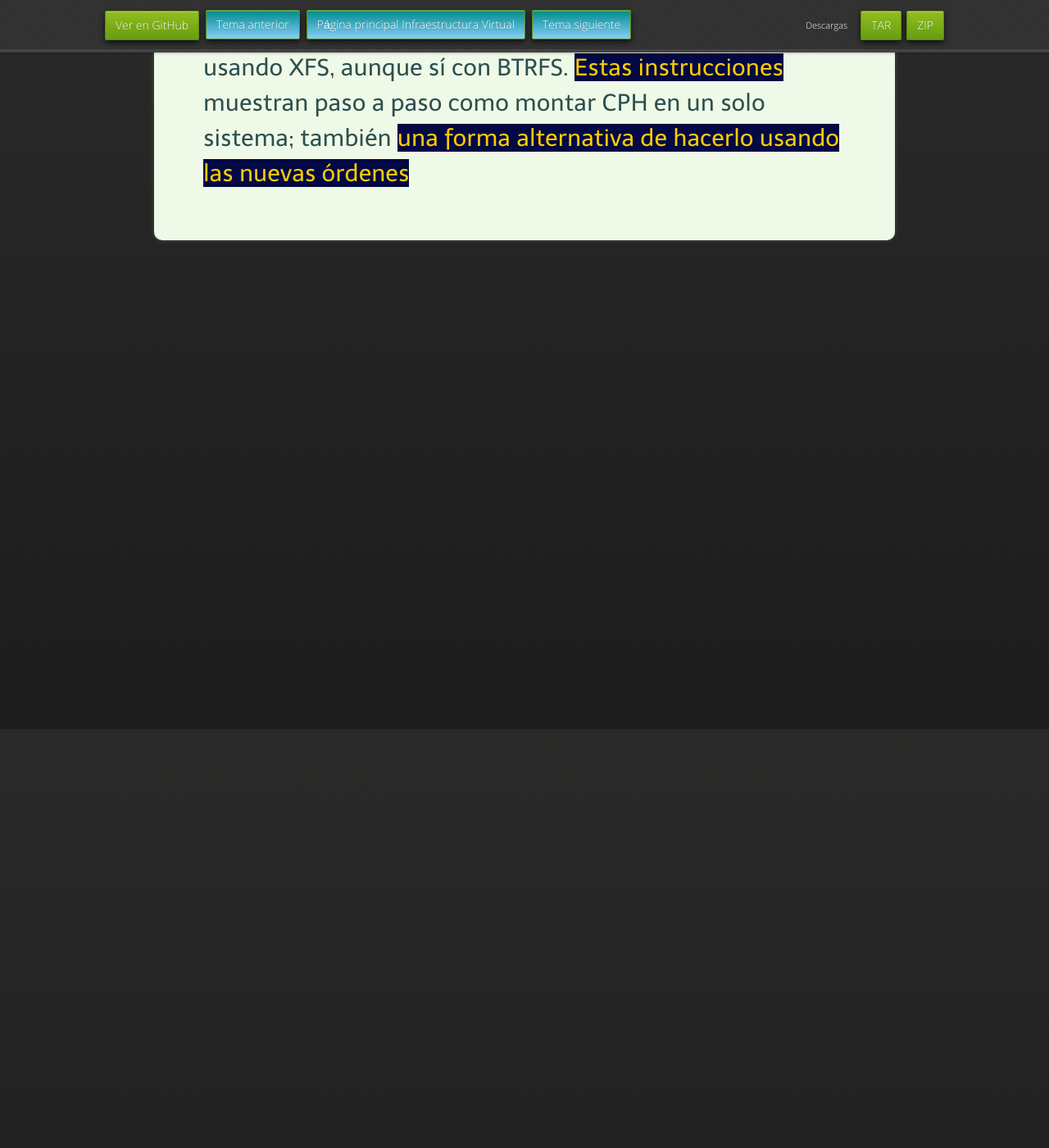
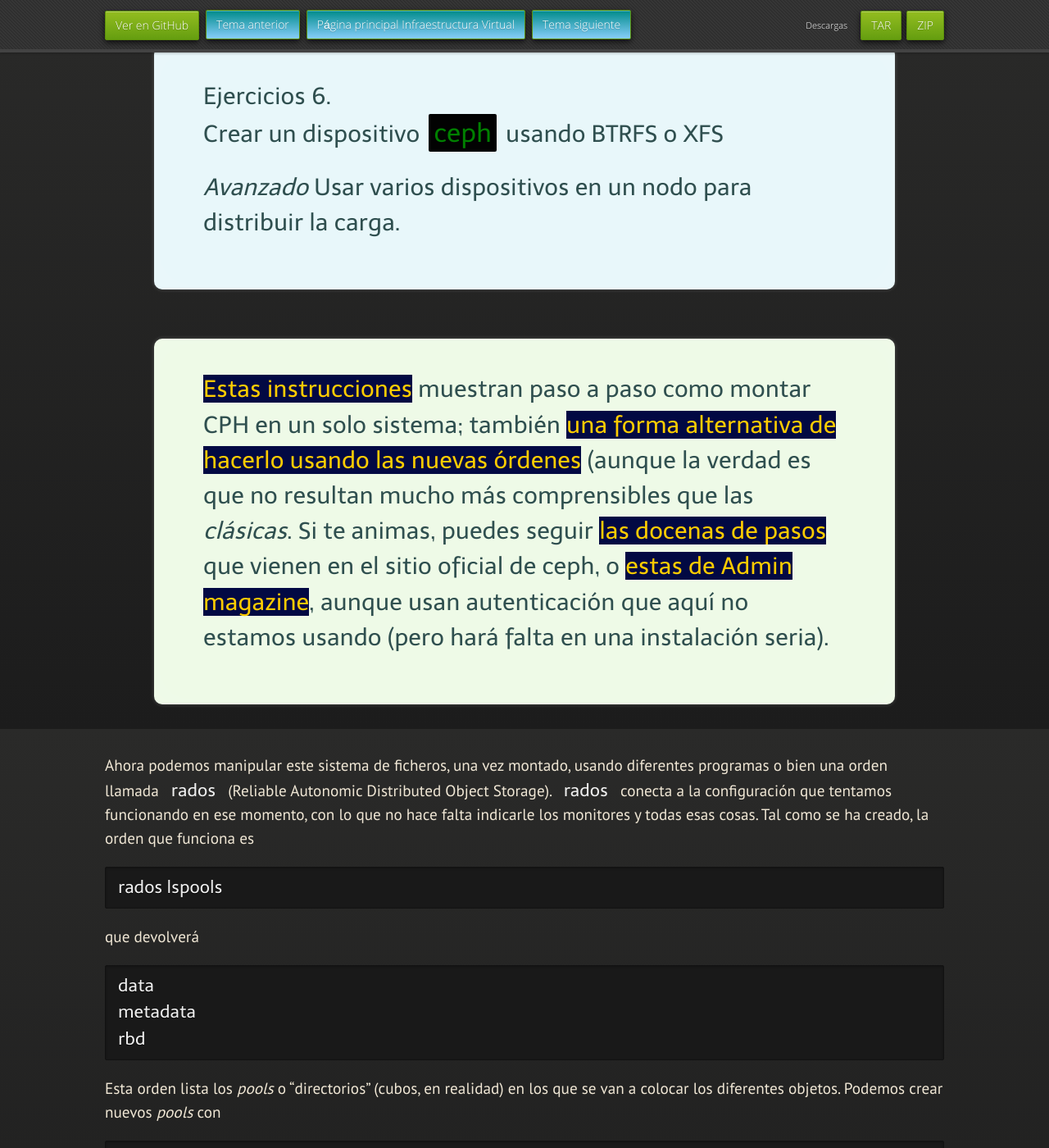
Before and after one commit to JJ/IV, a Jekyll site: the page built from documentos/temas/Almacenamiento.md, in a window 1280 px wide and 1400 px high, scrolled down 10811 px. Shown: the whole window at 82% size. Built offline with Jekyll 4.4.1, drawn with Linux system fonts in a browser that asks for light colours; nearby versions of some CDN libraries; some web fonts are replaced; before the commit the page ends 11254 px from its top, so only the background shows below that; some of the changed text lies outside the part shown.

Commit message:
Sync README.md documentos/temas/Almacenamiento.md and  from master to gh-pages

```diff
--- a/documentos/temas/Almacenamiento.md
+++ b/documentos/temas/Almacenamiento.md
@@ -436,6 +436,14 @@ siguiente:
  nuestra máquina, que tendremos que cambiar por el que haga falta (raj
  o wollowitz o el que sea).
 
+ <div class='nota' markdown='1'>
+
+ [Esta presentación de Hastexo](http://www.hastexo.com/misc/static/presentations/lceu2012/ceph.html#/step-21)
+ muestra las ventajas de este tipo de almacenamiento frente al clásico
+ y explica los conceptos de OSD
+
+ </div>
+
  La parte que hay que cambiar también es donde efectivamente se van a
  almacenar los objetos. Lo podemos hacer en cualquier dispositivo,
  pero en este caso he elegido usar un dispositivo *loop* como los que
@@ -480,14 +488,68 @@ sistema de bloques, sino de objetos.
 
 Crear un dispositivo `ceph` usando BTRFS o XFS
 
+*Avanzado*  Usar varios dispositivos en un nodo para distribuir la
+carga.
+
 </div>
 
 <div class='nota' markdown='1'>
 
-Por la presente, yo no he conseguido montar el sistema usando XFS,
-aunque sí con
-BTRFS. [Estas instrucciones](http://svealiden.se/Ceph.html) muestran
+ [Estas instrucciones](http://svealiden.se/Ceph.html) muestran
 paso a paso como montar CPH en un solo sistema; también
 [una forma alternativa de hacerlo usando las nuevas órdenes](http://svealiden.se/Ceph.html#installnew)
+(aunque la verdad es que no resultan mucho más comprensibles que las
+*clásicas*. Si te animas, puedes seguir
+[las docenas de pasos](http://ceph.com/docs/next/start/) que vienen en
+el sitio oficial de ceph, o
+[estas de Admin magazine](http://www.admin-magazine.com/HPC/Articles/The-RADOS-Object-Store-and-Ceph-Filesystem/%28language%29/eng-US),
+aunque usan autenticación que aquí no estamos usando (pero hará falta
+en una instalación seria).
+
 
 </div>
+
+Ahora podemos manipular este sistema de ficheros, una vez montado,
+usando diferentes programas o bien una orden llamada `rados` (Reliable
+Autonomic Distributed Object Storage). `rados` conecta a la
+configuración que tentamos funcionando en ese momento, con lo que no
+hace falta indicarle los monitores y todas esas cosas. Tal como se ha
+creado, la orden que funciona es
+
+	rados lspools
+
+que devolverá
+
+	data
+	metadata
+	rbd
+
+Esta orden lista los *pools* o "directorios" (cubos, en realidad) en
+los que se van a colocar los diferentes objetos. Podemos crear nuevos
+*pools* con
+
+	sudo rados mkpool esa-piscina
+
+(con `rmpool`, por supuesto, se puede borrar). La orden
+
+	sudo rados df
+
+te mostrará qué hay en cada uno de los pools. Hay
+[muchos más comandos](https://synnefo.readthedocs.org/en/latest/storage.html?highlight=import)
+pero tampoco me voy a poner a hacer todos y cada uno de ellos. Para
+almacenar objetos, por ejemplo, se usa put
+
+	sudo rados put -p esa-piscina objeto-almacenado	fichero-que-almacenaremos.whatever
+
+
+<div class='ejercicios' markdown='1'>
+
+	Almacenar objetos y ver la forma de almacenar directorios
+	completos usando ceph y rados.
+
+</div>
+
+En infraestructuras virtuales como OpenStack hay servicios que usan
+este tipo de almacenes de objetos sobre todo para almacenar imágenes
+de dispositivos de almacenamiento completos o *snapshots* de la
+misma. Se verá más adelante cuando usemos este tipo de sistemas.
```
Also changed, not shown: index.md (+6 -4 lines).
